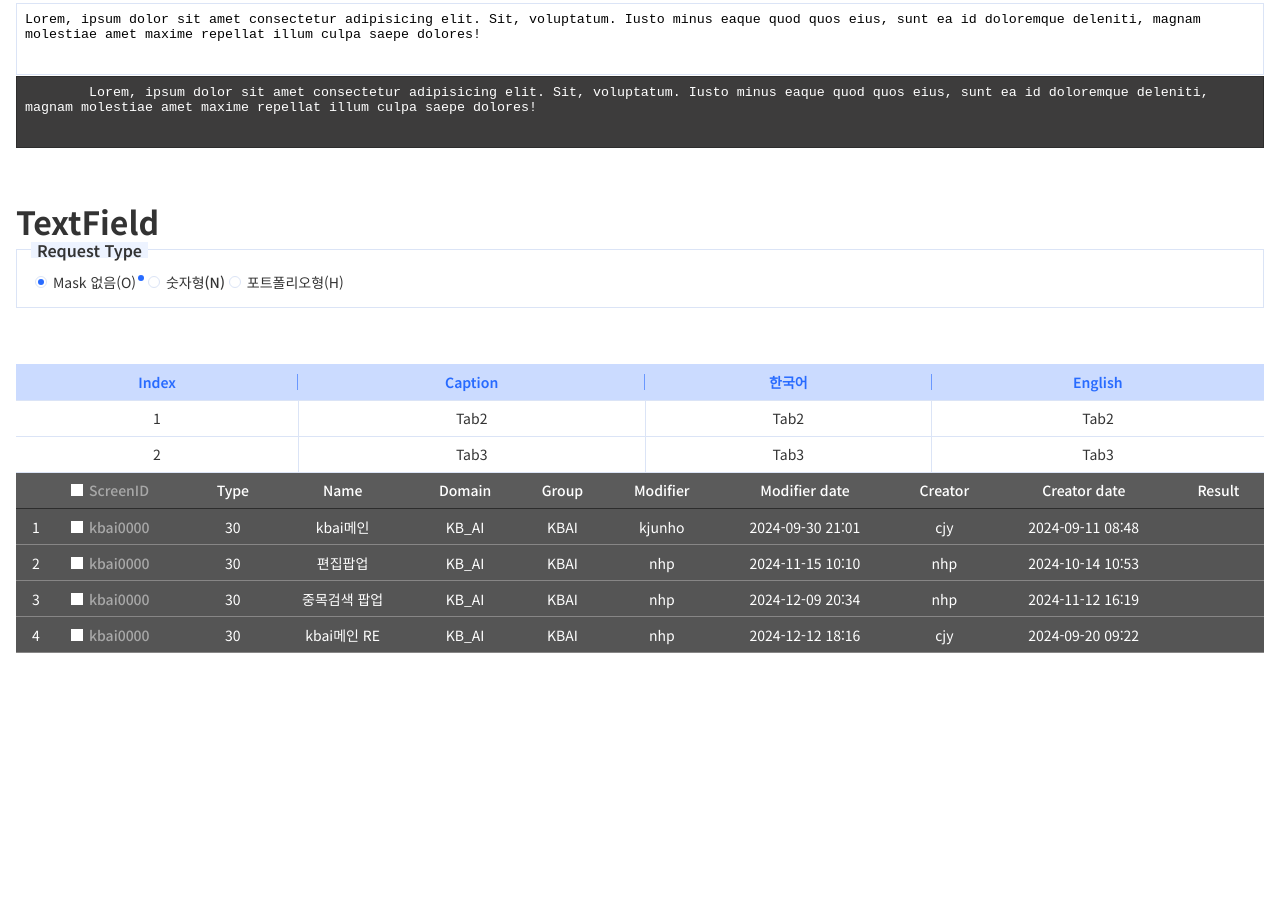
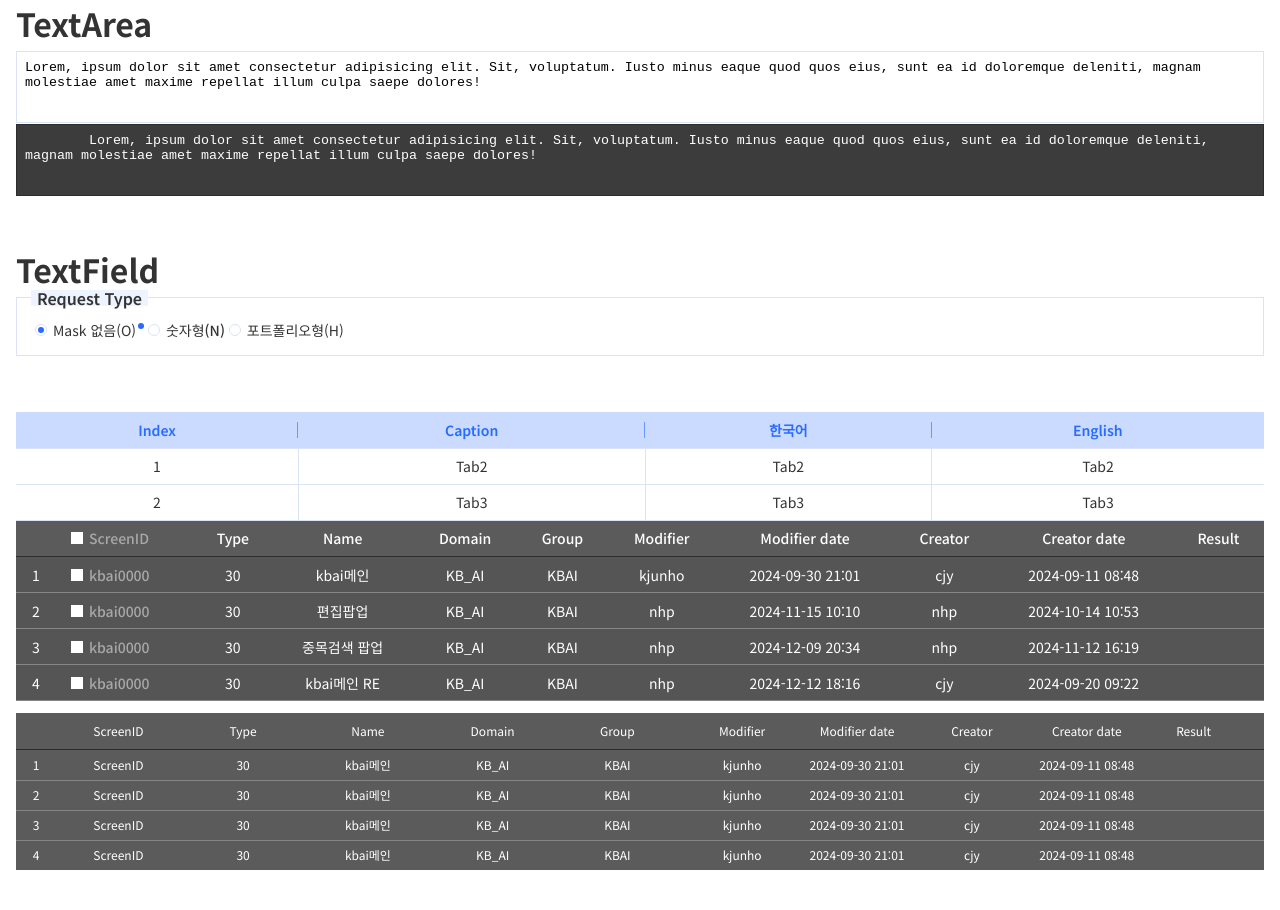
Before and after one commit to photosynthesisman/koscom, a plain HTML site: page pages/guide.html in a window 1280 px wide. Shown: the part 1254-2164 px from the top of the page. Before the commit the page ends 1947 px from the top, so only its background shows below. Drawn offline with Linux system fonts and the light colour scheme.

Commit message:
가이드 수정

```diff
--- a/pages/guide.html
+++ b/pages/guide.html
@@ -284,6 +284,12 @@
         <input type="text" class="custom-input" placeholder="Changha" />
       </div>
       <div style="width: 411px">
+        <input type="password" class="custom-input" value="changha" />
+      </div>
+      <div style="width: 411px">
+        <input type="number" class="custom-input" placeholder="123" />
+      </div>
+      <div style="width: 411px">
         <input type="text" class="custom-input dark" placeholder="Changha" />
       </div>
       <div class="custom-input-spinner">
@@ -296,6 +302,7 @@
       <label class="custom-input-file">
         <input type="file" />
       </label>
+      <input type="color" value="#000000" />
     </div>
     <div class="common-guide">
       <h2>CheckBox</h2>
@@ -524,6 +531,135 @@ Lorem, ipsum dolor sit amet consectetur adipisicing elit. Sit, voluptatum. Iusto
           </tr>
         </tbody>
       </table>
+      <div class="builder-table-box" style="height: 37px">
+        <table>
+          <colgroup>
+            <col width="40px" />
+            <col width="auto" />
+            <col width="auto" />
+            <col width="auto" />
+            <col width="auto" />
+            <col width="auto" />
+            <col width="auto" />
+            <col width="105px" />
+            <col width="auto" />
+            <col width="105px" />
+            <col width="auto" />
+          </colgroup>
+          <thead>
+            <tr>
+              <th></th>
+              <th>ScreenID</th>
+              <th>Type</th>
+              <th>Name</th>
+              <th>Domain</th>
+              <th>Group</th>
+              <th>Modifier</th>
+              <th>Modifier date</th>
+              <th>Creator</th>
+              <th>Creator date</th>
+              <th>Result</th>
+            </tr>
+          </thead>
+        </table>
+      </div>
+      <div class="builder-table-box" style="height: 120px">
+        <table>
+          <colgroup>
+            <col width="40px" />
+            <col width="auto" />
+            <col width="auto" />
+            <col width="auto" />
+            <col width="auto" />
+            <col width="auto" />
+            <col width="auto" />
+            <col width="105px" />
+            <col width="auto" />
+            <col width="105px" />
+            <col width="auto" />
+          </colgroup>
+          <tbody>
+            <tr>
+              <td>1</td>
+              <td>ScreenID</td>
+              <td>30</td>
+              <td>kbai메인</td>
+              <td>KB_AI</td>
+              <td>KBAI</td>
+              <td>kjunho</td>
+              <td>2024-09-30 21:01</td>
+              <td>cjy</td>
+              <td>2024-09-11 08:48</td>
+              <td></td>
+            </tr>
+            <tr>
+              <td>2</td>
+              <td>ScreenID</td>
+              <td>30</td>
+              <td>kbai메인</td>
+              <td>KB_AI</td>
+              <td>KBAI</td>
+              <td>kjunho</td>
+              <td>2024-09-30 21:01</td>
+              <td>cjy</td>
+              <td>2024-09-11 08:48</td>
+              <td></td>
+            </tr>
+            <tr>
+              <td>3</td>
+              <td>ScreenID</td>
+              <td>30</td>
+              <td>kbai메인</td>
+              <td>KB_AI</td>
+              <td>KBAI</td>
+              <td>kjunho</td>
+              <td>2024-09-30 21:01</td>
+              <td>cjy</td>
+              <td>2024-09-11 08:48</td>
+              <td></td>
+            </tr>
+            <tr>
+              <td>4</td>
+              <td>ScreenID</td>
+              <td>30</td>
+              <td>kbai메인</td>
+              <td>KB_AI</td>
+              <td>KBAI</td>
+              <td>kjunho</td>
+              <td>2024-09-30 21:01</td>
+              <td>cjy</td>
+              <td>2024-09-11 08:48</td>
+              <td></td>
+            </tr>
+            <tr>
+              <td>5</td>
+              <td>ScreenID</td>
+              <td>30</td>
+              <td>kbai메인</td>
+              <td>KB_AI</td>
+              <td>KBAI</td>
+              <td>kjunho</td>
+              <td>2024-09-30 21:01</td>
+              <td>cjy</td>
+              <td>2024-09-11 08:48</td>
+              <td></td>
+            </tr>
+            <tr>
+              <td>6</td>
+              <td>ScreenID</td>
+              <td>30</td>
+              <td>kbai메인</td>
+              <td>KB_AI</td>
+              <td>KBAI</td>
+              <td>kjunho</td>
+              <td>2024-09-30 21:01</td>
+              <td>cjy</td>
+              <td>2024-09-11 08:48</td>
+              <td></td>
+            </tr>
+          </tbody>
+        </table>
+      </div>
     </div>
   </body>
 </html>
```
